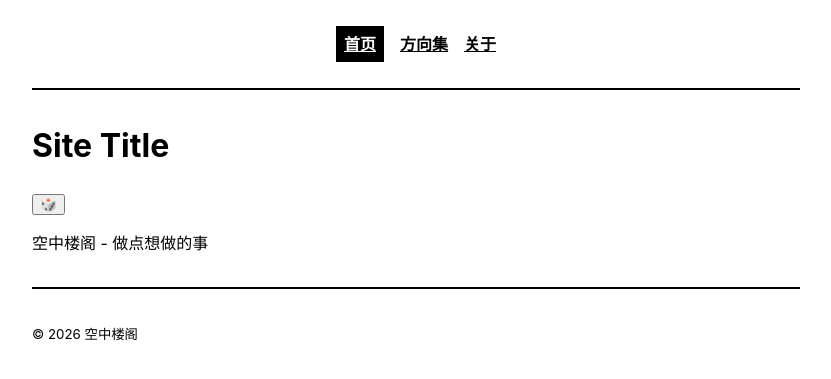
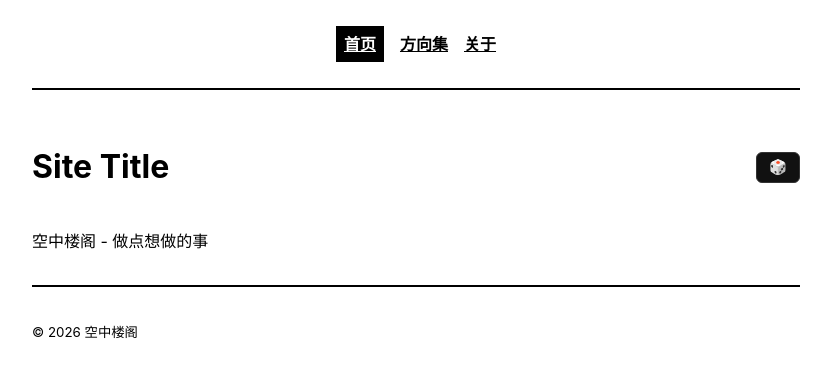
Before and after one commit to Yuilit/Yuilit.github.io, a Jekyll site: the page built from index.html, in a window 1280 px wide. Shown: the top 379 px of the page, without its empty margins (224-1055 px from the left). Built offline with Jekyll 4.4.1, drawn with Linux system fonts in a browser that asks for light colours; the list of posts is cut into pages by our own code.

Commit message:
Update _type.scss

```diff
--- a/_sass/_type.scss
+++ b/_sass/_type.scss
@@ -79,3 +79,43 @@ pre {
 .date {
   opacity: 0.6;
 }
+
+.home-header {
+  display: flex;
+  align-items: center;
+  justify-content: space-between;
+  gap: 12px;
+  flex-wrap: wrap; /* 移动端友好 */
+}
+
+.random-btn {
+  background: #111;
+  color: #fff;
+  border: 1px solid #333;
+  border-radius: 6px;
+  padding: 6px 12px;
+  cursor: pointer;
+  font-size: 0.9rem;
+  transition: background 0.2s ease, transform 0.2s ease;
+}
+
+.random-btn:hover {
+  background: #333;
+  transform: scale(1.05);
+}
+
+#site-description {
+  transition: opacity 0.25s ease, transform 0.25s ease;
+  will-change: opacity, transform;
+}
+
+#site-description .project-link {
+  color: inherit;
+  text-decoration: underline;
+  text-underline-offset: 2px;
+  transition: opacity 0.2s ease;
+}
+
+#site-description .project-link:hover {
+  opacity: 0.7;
+}
```
